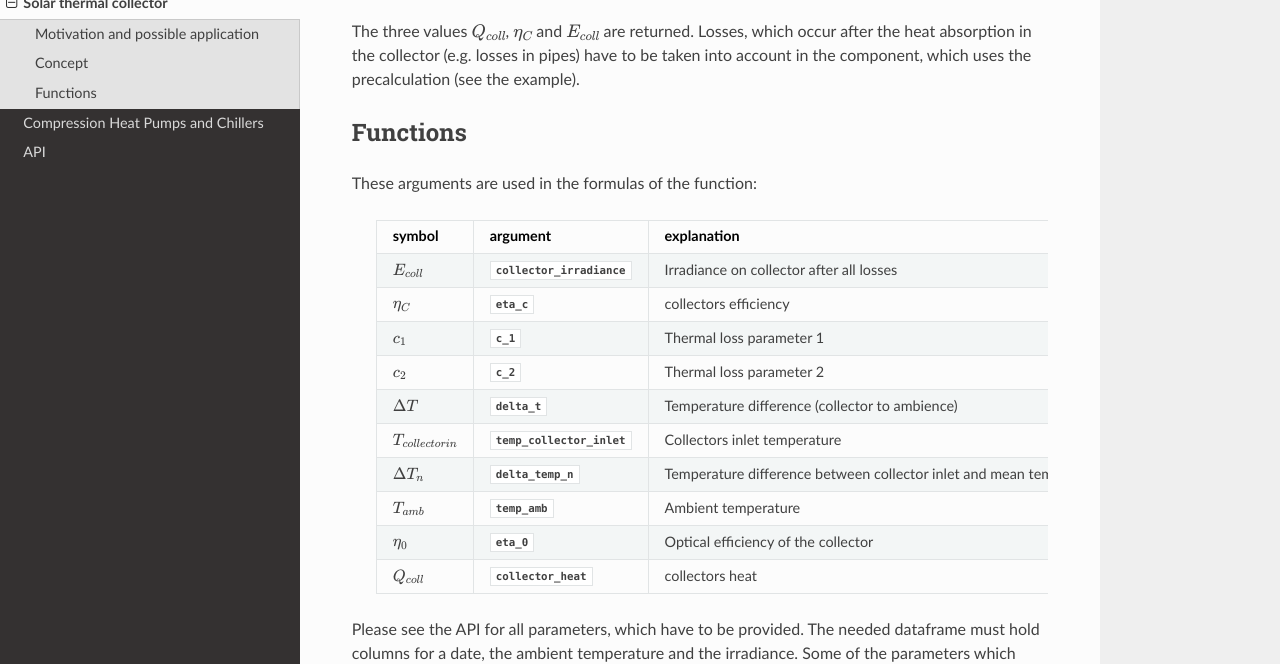
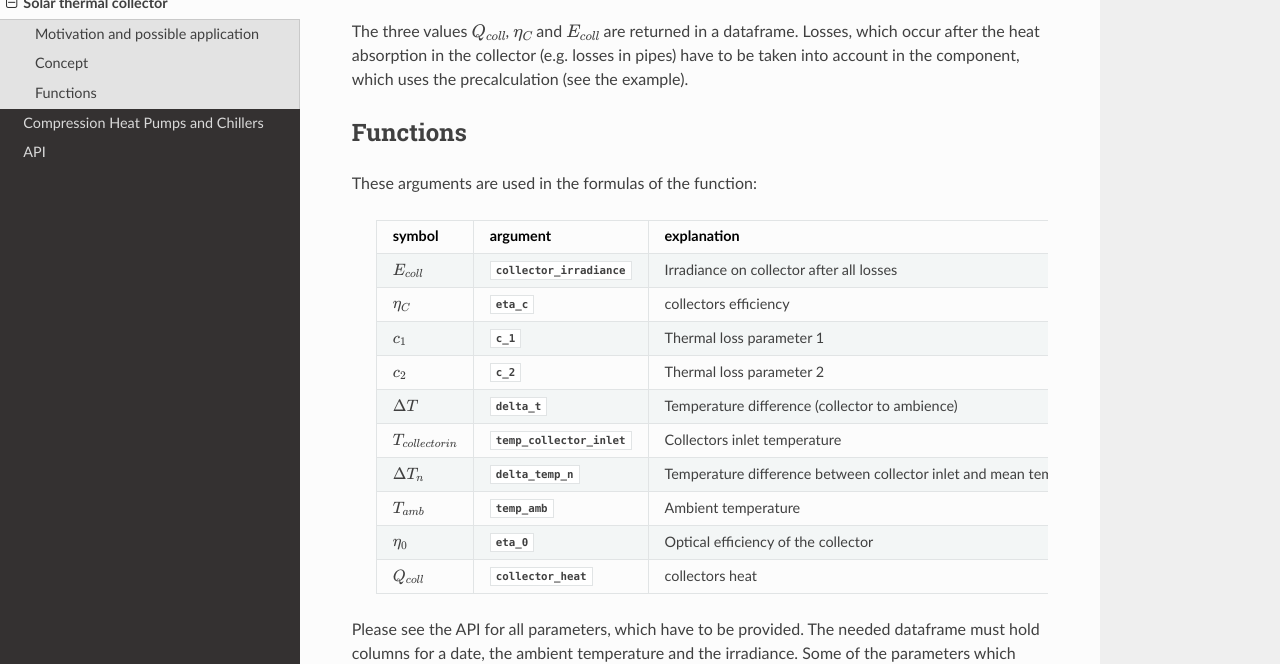
Before and after one commit to oemof/oemof-thermal, a Sphinx documentation site: the page built from docs/solar_thermal_collector.rst, in a window 1280 px wide and 900 px high, scrolled down 1093 px, cut to the strip 236-900 px from the top of the window. Built offline with Sphinx 7.4.7 and the Read the Docs theme 2.0.0, drawn with Linux system fonts in a browser that asks for light colours; formulas are drawn with MathJax 3; pages that are not in the unit, such as notebooks, are missing from menus.

Commit message:
Update docs/solar_thermal_collector.rst
Co-Authored-By: FranziPl <35954135+FranziPl@users.noreply.github.com>

```diff
--- a/docs/solar_thermal_collector.rst
+++ b/docs/solar_thermal_collector.rst
@@ -51,7 +51,7 @@ to get the collectors heat.
      :start-after:  flat_plate_precalc_equation:
      :end-before: Parameters
 
-The three values :math:`Q_{coll}`, :math:`\eta_C` and :math:`E_{coll}` are returned.
+The three values :math:`Q_{coll}`, :math:`\eta_C` and :math:`E_{coll}` are returned in a dataframe.
 Losses, which occur after the heat absorption in the collector (e.g. losses in pipes)
 have to be taken into account in the component, which uses the precalculation
 (see the example).
```
